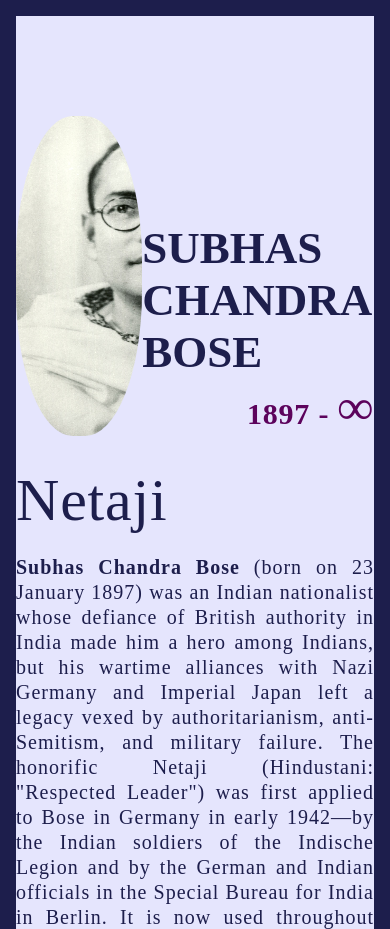
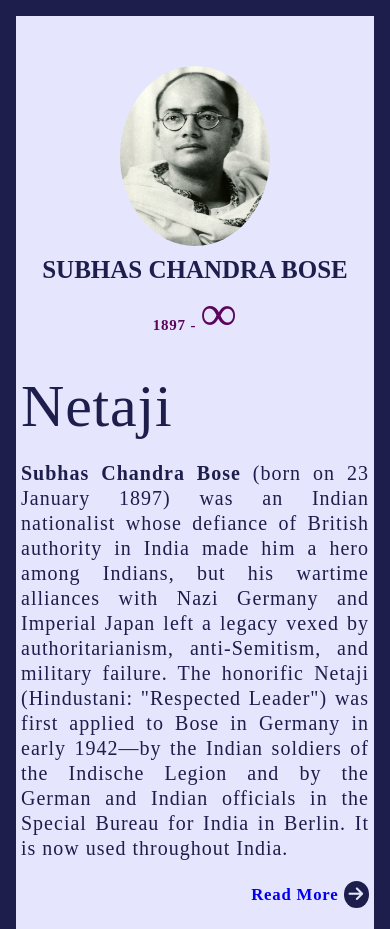
Before and after one commit to MonojKoley/tribute_page.github.io, a plain HTML site: page index.html in a window 390 px wide. Shown: the top 929 px of the page. Drawn offline with Linux system fonts and the light colour scheme.

Commit message:
Update style.css

```diff
--- a/style.css
+++ b/style.css
@@ -134,3 +134,35 @@ footer hr {
     max-width: 35%;
     left: 32.5%;
 }
+
+/* ---media query--- */
+@media (max-width:480px) {
+    .top_section {
+        margin-top: 50px;
+        display: block;
+    }
+    .img_container {
+        margin: auto;
+        border-radius: 50%;
+    }
+    .img_container, img {
+        width: 150px;
+        height: 180px;
+    }
+    .top_section h1 {
+        margin-top: 10px;
+        font-size: 25px;
+        font-weight: bold;
+        text-align: center;
+    }
+    .top_section h5 {
+        font-size: 15px;
+        text-align: center;
+    }
+    .top_section h5 span {
+        font-size: 25px;
+    }
+    .about_section {
+        padding: 0 5px 0 5px;
+    }
+}
```
